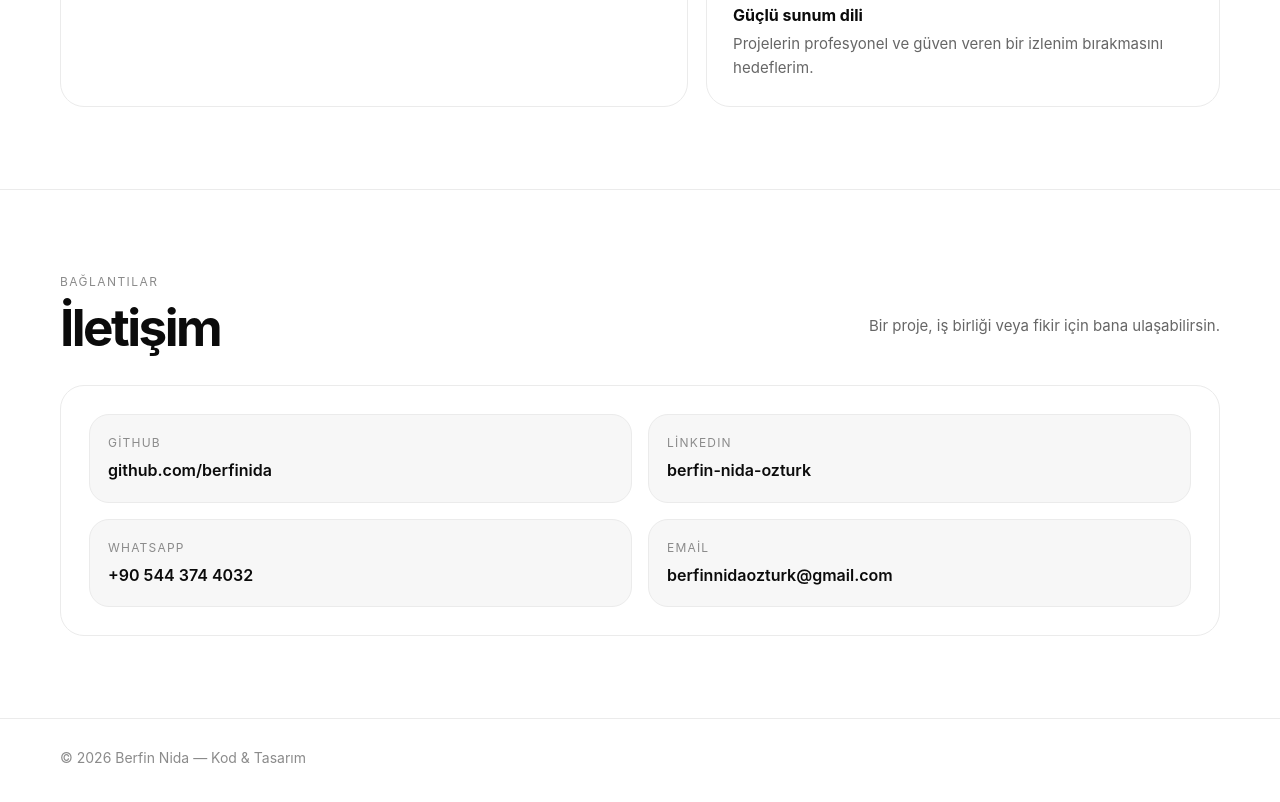
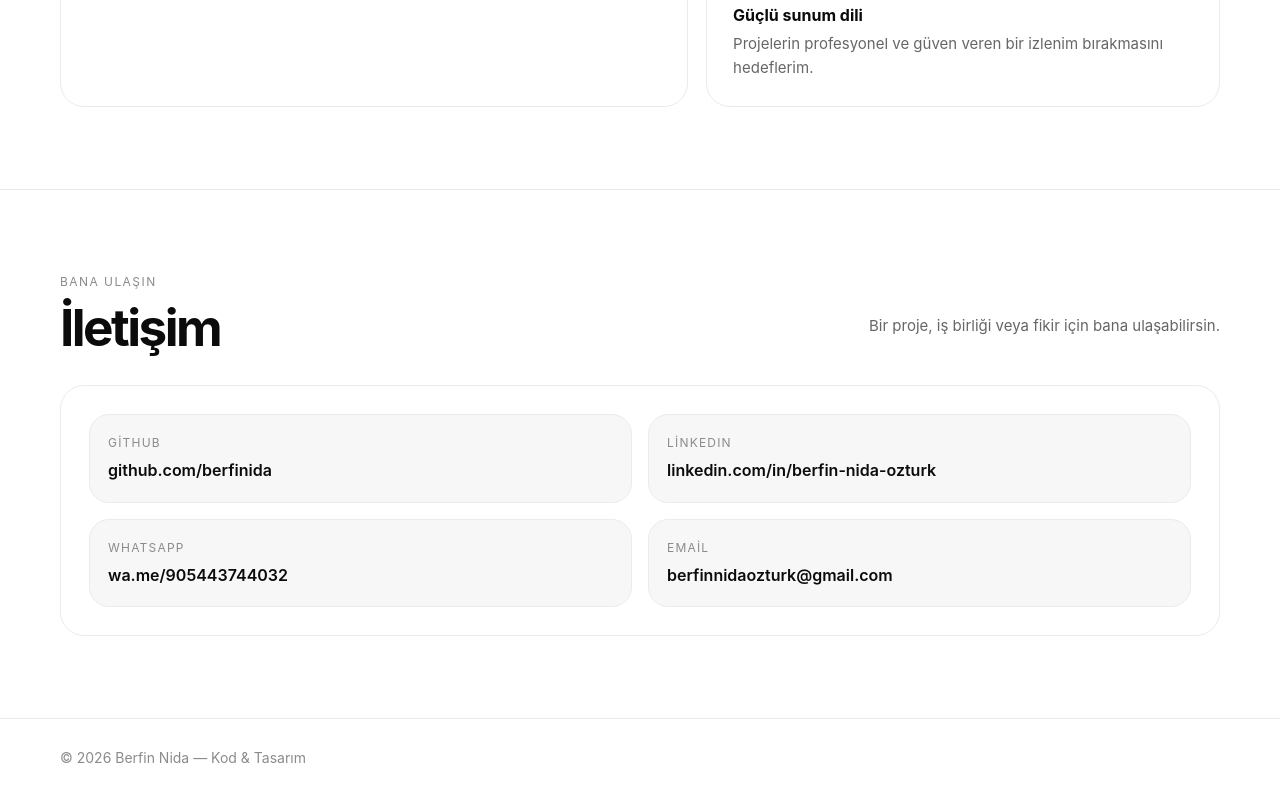
Before and after one commit to berfinida/berfinida, a plain HTML site: page index.html in a window 1280 px wide. Shown: the part 3431-4233 px from the top of the page. Drawn offline with Linux system fonts and the light colour scheme.

Commit message:
index.html

```diff
--- a/index.html
+++ b/index.html
@@ -916,7 +916,7 @@
     <div class="container">
       <div class="section-head">
         <div class="section-left">
-          <div class="section-kicker" data-lang="tr">Bağlantılar</div>
+          <div class="section-kicker" data-lang="tr">Bana Ulaşın</div>
           <div class="section-kicker" data-lang="en">Get In Touch</div>
           <h2 data-lang="tr">İletişim</h2>
           <h2 data-lang="en">Contact</h2>
@@ -939,15 +939,15 @@
 
           <a class="contact-link" href="https://www.linkedin.com/in/berfin-nida-%C3%B6zt%C3%BCrk-6a12131b7/" target="_blank" rel="noopener">
             <small>LinkedIn</small>
-            <div>berfin-nida-ozturk</div>
+            <div>linkedin.com/in/berfin-nida-ozturk</div>
           </a>
 
           <a class="contact-link" href="https://wa.me/905443744032" target="_blank" rel="noopener">
             <small>WhatsApp</small>
-            <div>+90 544 374 4032</div>
+            <div>wa.me/905443744032</div>
           </a>
 
-          <a class="contact-link" href="mailto:berfinnidaozturk@gmail.com">
+          <a class="contact-link" href="mailto:berfinnidaozturk@gmail.com" target="_blank" rel="noopener">
             <small>Email</small>
             <div>berfinnidaozturk@gmail.com</div>
           </a>
```
